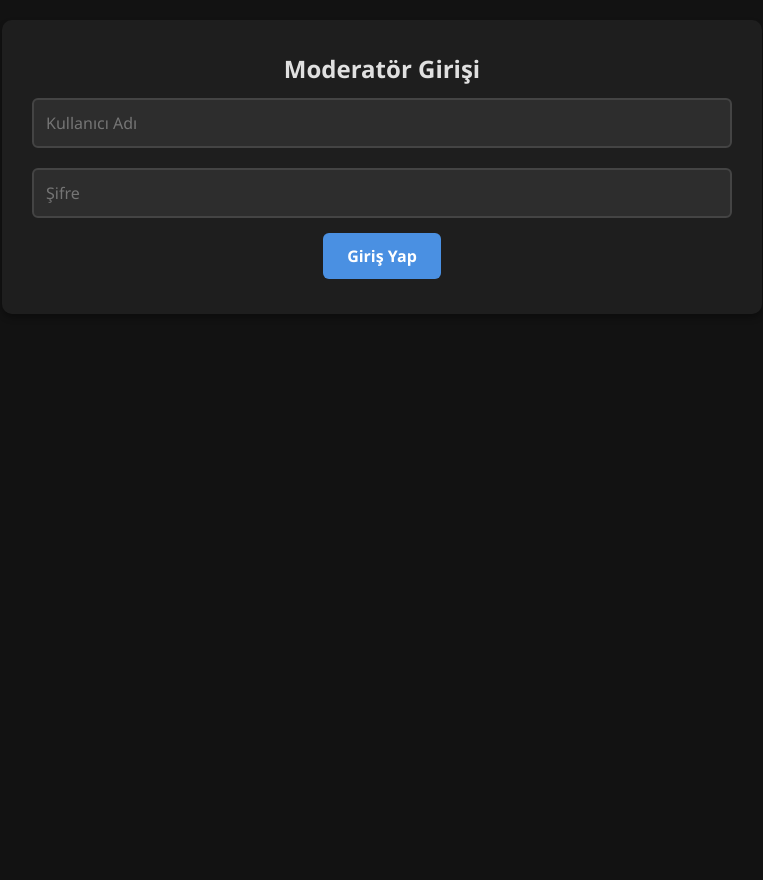
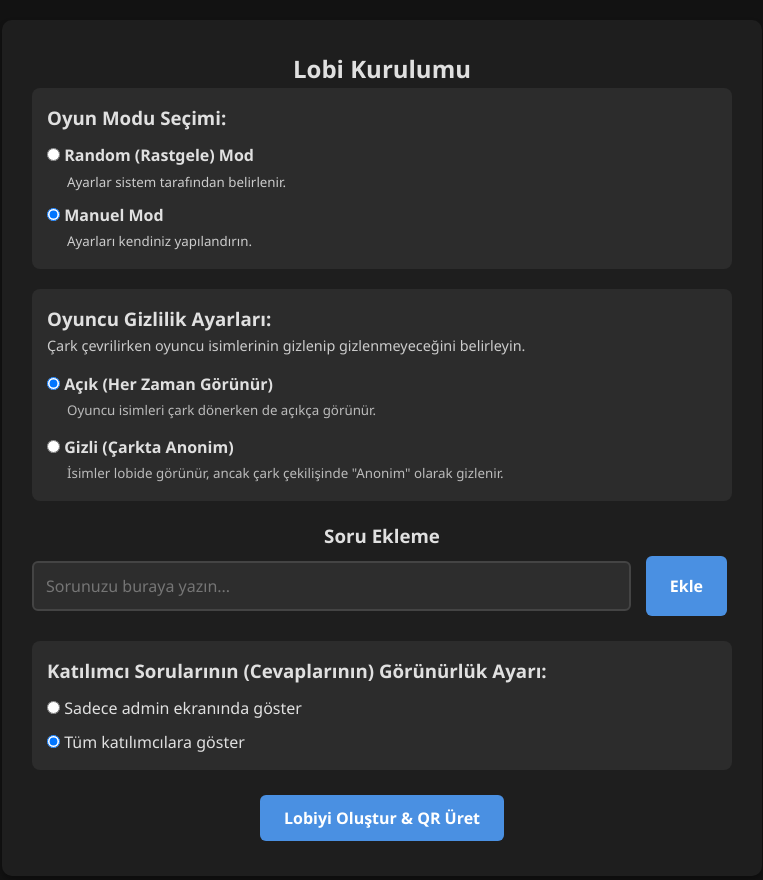
Before and after one commit to DolphinFisher/web-oyunu, a website: page public/moderator.html in a window 1280 px wide. Shown: the whole page, without its empty margins (258-1021 px from the left). Before the commit the page ends 800 px from the top, so only its background shows below. Drawn offline with nearby package versions, Linux system fonts and the light colour scheme; no server answers.

Commit message:
Feat: Public lobby creation (remove admin login)

```diff
--- a/public/js/moderator.js
+++ b/public/js/moderator.js
@@ -75,7 +75,7 @@ socket.on('connect', () => {
 });
 
 // DOM Elementleri
-const loginScreen = document.getElementById('loginScreen');
+// const loginScreen = document.getElementById('loginScreen'); (Removed)
 const setupScreen = document.getElementById('setupScreen');
 const lobbyScreen = document.getElementById('lobbyScreen');
 const gameScreen = document.getElementById('gameScreen');
@@ -83,39 +83,8 @@ const questionList = document.getElementById('questionList');
 const playerList = document.getElementById('playerList');
 const answerList = document.getElementById('answerList');
 
-// --- GİRİŞ ---
-function login() {
-    const u = document.getElementById('username').value.trim();
-    const p = document.getElementById('password').value.trim();
-
-    if (!u || !p) return alert("Kullanıcı adı ve şifre giriniz.");
-
-    console.log("Giriş denemesi gönderiliyor...");
-
-    // Timeout kontrolü
-    const timeout = setTimeout(() => {
-        alert("Sunucudan yanıt alınamadı! (Timeout)");
-    }, 5000);
-
-    // Tek seferlik listener ekle
-    socket.once('adminLoginFail', () => {
-        clearTimeout(timeout);
-    });
-    socket.once('adminLoginSuccess', () => {
-        clearTimeout(timeout);
-    });
-
-    socket.emit('adminLogin', { username: u, password: p });
-}
-
-socket.on('adminLoginSuccess', () => {
-    loginScreen.classList.add('hidden');
-    setupScreen.classList.remove('hidden');
-});
-
-socket.on('adminLoginFail', () => {
-    alert('Hatalı giriş!');
-});
+// --- GİRİŞ (İPTAL EDİLDİ - PUBLIC ACCESS) ---
+// function login() { ... }
 
 // --- SORU HAZIRLAMA ---
 function addQuestion() {
--- a/public/moderator.html
+++ b/public/moderator.html
@@ -11,16 +11,8 @@
         <!-- Lobiyi Kapat Butonu -->
         <button id="closeLobbyBtn" class="top-right-btn hidden" onclick="closeLobby()">Lobiyi Kapat</button>
 
-        <!-- Giriş Ekranı -->
-        <div id="loginScreen" class="card">
-            <h2>Moderatör Girişi</h2>
-            <input type="text" id="username" placeholder="Kullanıcı Adı">
-            <input type="password" id="password" placeholder="Şifre">
-            <button onclick="login()">Giriş Yap</button>
-        </div>
-
-        <!-- Soru Hazırlama Ekranı -->
-        <div id="setupScreen" class="card hidden">
+        <!-- Soru Hazırlama Ekranı (Varsayılan olarak açık) -->
+        <div id="setupScreen" class="card">
             <h2>Lobi Kurulumu</h2>
 
             <!-- Oyun Modu Seçimi -->
```
Also changed, not shown: public/index.html (+1 -6 lines).
